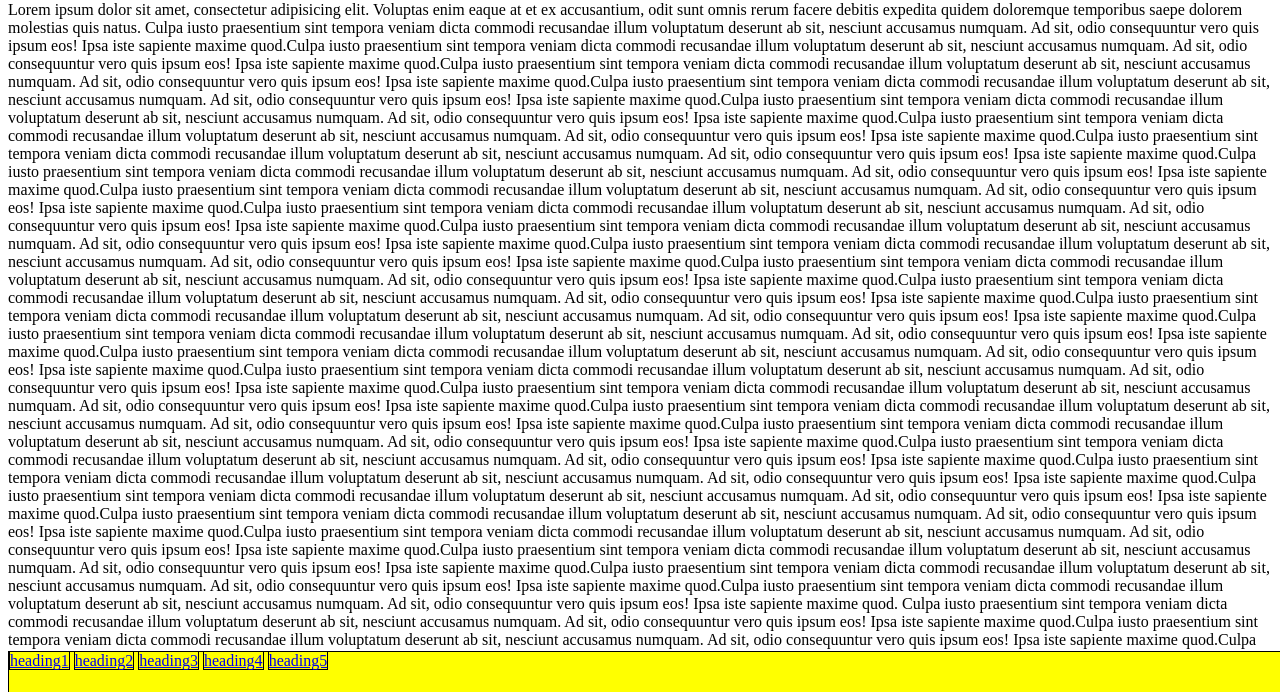
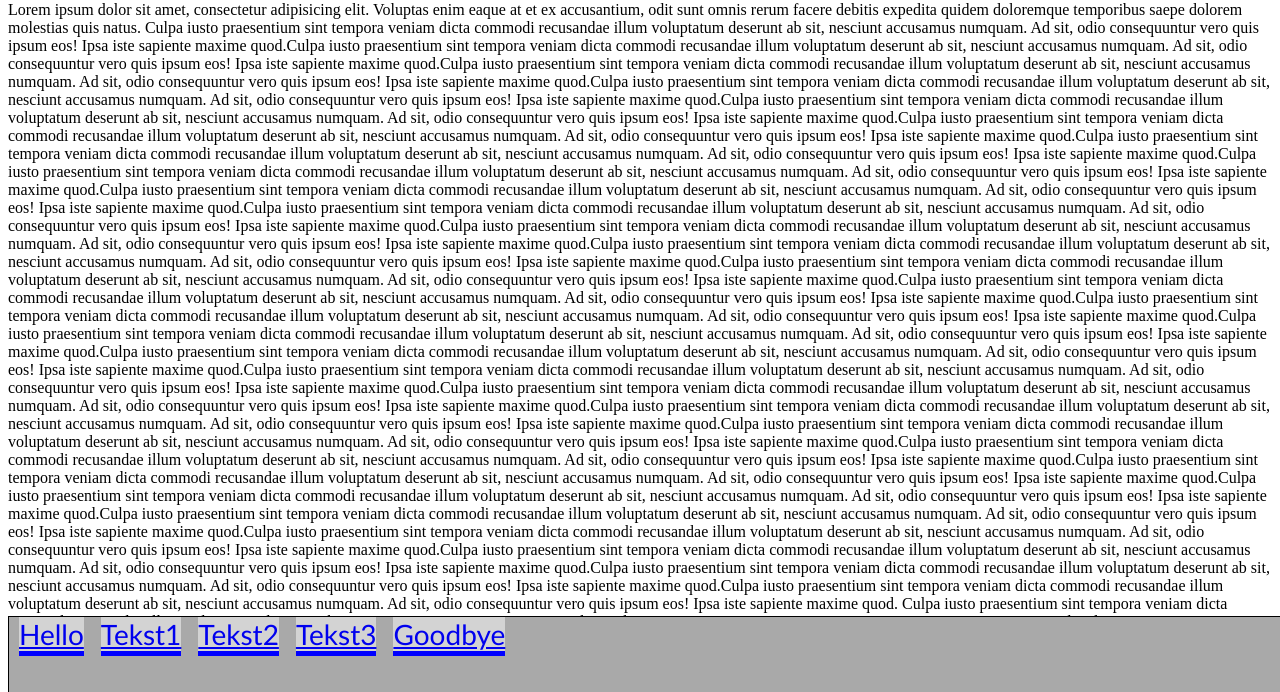
Before and after one commit to SenneW-Web/FrontendOpdracht02, a plain HTML site: page index.html in a window 1280 px wide. Shown: the part 107-799 px from the top of the page. Drawn offline with Linux system fonts and the light colour scheme.

Commit message:
Stijl navbar aanpassen

```diff
--- a/index.html
+++ b/index.html
@@ -8,27 +8,40 @@
     <style>
       nav {
         position: fixed;
-        background-color: yellow;
+        background-color: darkgrey;
         width: 100%;
         border: 1px solid black;
-        height: 40px;
+        height: 75px;
         bottom: 0;
+        text-align: left;
+        font-size: 175%;
+        letter-spacing: normal;
       }
       nav > li {
         list-style: none;
-        border: 1px solid black;
         display: inline;
+        margin-left: 10px;
+        background-color: lightgrey;
+        border-bottom: 5px solid blue;
+        font-family: "Trebuchet MS", "Lucida Sans Unicode", "Lucida Grande",
+          "Lucida Sans", Arial, sans-serif;
+        font-weight: normal;
+      }
+
+      nav > li:hover {
+        background-color: white;
+        border-bottom: 5px solid darkred;
       }
     </style>
   </head>
 
   <body>
     <nav>
-      <li><a href="#heading1">heading1</a></li>
-      <li><a href="#heading2">heading2</a></li>
-      <li><a href="#heading3">heading3</a></li>
-      <li><a href="#heading4">heading4</a></li>
-      <li><a href="#heading5">heading5</a></li>
+      <li><a href="#heading1">Hello</a></li>
+      <li><a href="#heading2">Tekst1</a></li>
+      <li><a href="#heading3">Tekst2</a></li>
+      <li><a href="#heading4">Tekst3</a></li>
+      <li><a href="#heading5">Goodbye</a></li>
     </nav>
 
     <pre>
@@ -167,7 +180,7 @@ Lorem, ipsum dolor sit amet consectetur adipisicing elit. Laborum, magnam aliqui
         quod.
       </p>
 
-      <h2 id="heading2">Hello</h2>
+      <h2 id="heading2">Tekst1</h2>
       <p>
         Culpa iusto praesentium sint tempora veniam dicta commodi recusandae
         illum voluptatum deserunt ab sit, nesciunt accusamus numquam. Ad sit,
@@ -298,7 +311,7 @@ Lorem, ipsum dolor sit amet consectetur adipisicing elit. Laborum, magnam aliqui
         quod.
       </p>
 
-      <h3 id="heading3">Goodbye</h3>
+      <h3 id="heading3">Tekst2</h3>
       <p>
         Praesentium impedit laboriosam laborum? Labore laborum molestias ea
         nulla modi, commodi blanditiis at minima porro hic totam dolorum
@@ -429,7 +442,7 @@ Lorem, ipsum dolor sit amet consectetur adipisicing elit. Laborum, magnam aliqui
         sapiente maxime quod.
       </p>
 
-      <h2 id="heading4">Goodbye</h2>
+      <h2 id="heading4">Tekst3</h2>
       <p>
         Culpa iusto praesentium sint tempora veniam dicta commodi recusandae
         illum voluptatum deserunt ab sit, nesciunt accusamus numquam. Ad sit,
@@ -557,7 +570,7 @@ Lorem, ipsum dolor sit amet consectetur adipisicing elit. Laborum, magnam aliqui
         quod.
       </p>
 
-      <h2 id="heading5">Hello</h2>
+      <h2 id="heading5">Goodbye</h2>
       <p>
         Culpa iusto praesentium sint tempora veniam dicta commodi recusandae
         illum voluptatum deserunt ab sit, nesciunt accusamus numquam. Ad sit,
```
